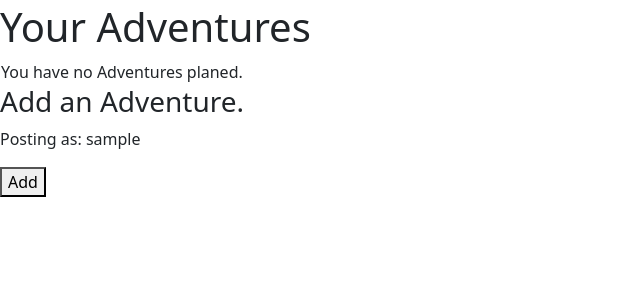
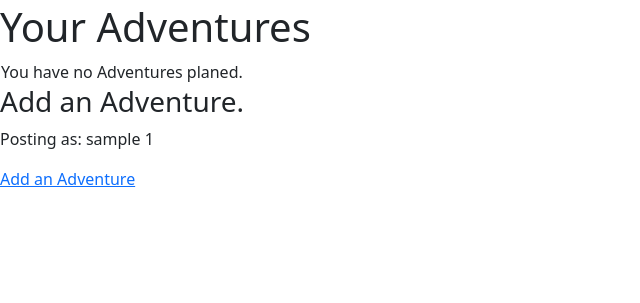
Before and after one commit to Jesdah/ganga_travel, a Django app: page / in a window 1280 px wide. Shown: the part 53-356 px from the top of the page, without its empty margins (0-640 px from the left). Run offline with Django 4.2, Linux system fonts and the light colour scheme; the visitor is signed in with stand-in values (Sample User, id 1); data that the repository does not hold is empty; some libraries are stand-ins or nearby versions.

Commit message:
finnish functions for add, delete, edit adventures and posts in views

```diff
--- a/blog/forms.py
+++ b/blog/forms.py
@@ -5,12 +5,12 @@ from django import forms
 class AdventureForm(forms.ModelForm):
     class Meta:
         model = Adventure
-        fields = ('name', 'date',)
+        fields = ('name', 'date', 'featured_image')
 
 class PostForm(forms.ModelForm):
     class Meta:
         model= Post
-        fields = ('title', 'content',)
+        fields = ('title', 'content', 'featured_image')
 
 class CommentForm(forms.ModelForm):
     class Meta:
--- a/blog/models.py
+++ b/blog/models.py
@@ -7,7 +7,7 @@ from cloudinary.models import CloudinaryField
 class Adventure(models.Model):
     name = models.CharField(max_length=50, unique=True)
     date= models.DateField()
-    author = models.ForeignKey(User, on_delete=models.CASCADE, default=1, related_name="blog_adventure")
+    author = models.ForeignKey(User, on_delete=models.CASCADE, related_name="blog_adventure")
     featured_image = CloudinaryField('image', default='placeholder')
 
     class Meta:
--- a/blog/views.py
+++ b/blog/views.py
@@ -1,7 +1,7 @@
 from django.shortcuts import render, get_object_or_404, reverse,  redirect
 from django.views import generic, View
 from django.http import HttpResponseRedirect
-from .models import Post, Adventure
+from .models import Post, Adventure, User
 from .forms import CommentForm, AdventureForm, PostForm
 
 
@@ -28,6 +28,8 @@ class AdventureDetail(View):
             }
         )
 
+
+
     def post(self, request, adventure_id, *args, **kwargs):
         queryset=Adventure.objects.filter()
         adventure= get_object_or_404(queryset, id = adventure_id)
@@ -38,7 +40,7 @@ class AdventureDetail(View):
             post=post_form.save(commit=False)
             post.adventure= adventure
             post.save()
-
+            return redirect('home')
         return render(
             request,
             'post.html',{
@@ -46,153 +48,63 @@ class AdventureDetail(View):
             }
         )
 
-# def get_adventure_list(request):
-
-#     adventures = Adventure.objects.all()
-#     context= {
-#         'adventures': adventures
-#     }
-#     return render(request, 'index.html', context)
 
 
-# def add_adventure(request):
-#     if request.method == 'POST':
-#         form= AdventureForm(request.POST)
-#         if form.is_valid():
-#             form.save()
-#             return redirect('get_adventure_list')
-#     form= AdventureForm()
-#     context= {
-#         'form': form
-#     }
-#     return render(request,'add_adventure.html', context)
+def add_adventure(request, author_id):
+    queryset=User.objects.filter()
+    current_user = get_object_or_404(queryset,id=author_id)
+    if request.method == 'POST':
+        adventure_form= AdventureForm(request.POST)
+        adventure_user = Adventure.author
+        if adventure_form.is_valid():
+
+            adventure_user=adventure_form.save(commit=False)
+            adventure_user.author= current_user
+            adventure_user.save()
+            return redirect('home')
+    return render(
+            request,
+            'add_adventure.html',{
+                'adventure_form': AdventureForm()
+            }
+        )
 
 
-# def edit_adventure(request, adventure_id):
-#     adventure= get_object_or_404(Adventure, id=adventure_id)
-#     if request.method=='POST':
-#         form= AdventureForm(request.POST, instance=adventure)
-#         if form.is_valid():
-#             form.save()
-#             return redirect('get_adventure_list')
-#     form=AdventureForm(instance=adventure)
-#     context= {
-#         'form': form
-#     }
-#     return render(request,'edit_adventure.html', context)
+def edit_adventure(request, adventure_id):
+    adventure= get_object_or_404(Adventure, id=adventure_id)
+    if request.method=='POST':
+        form= AdventureForm(request.POST, instance=adventure)
+        if form.is_valid():
+            form.save()
+            return redirect('home')
+    form=AdventureForm(instance=adventure)
+    context= {
+        'form': form
+    }
+    return render(request,'edit_adventure.html', context)
 
 
-# def delete_adventure(request, adventure_id):
-#     adventure= get_object_or_404(Adventure, id=adventure_id)
-#     adventure.delete()
-#     return redirect('get_adventure_list')
-
-# # class PostList(generic.ListView):
-# #     model = Post
-# #     queryset = Post.objects.order_by("created_on")
-# #     template_name = "edit_adventure.html"
-# #     paginate_by = 6
-
-# def get_post_list(request, adventure_id):
-
-#     posts = Post.objects.all()
-#     context= {
-#         'posts': posts
-#     }
-#     return render(request, 'post.html', context)
+def delete_adventure(request, adventure_id):
+    adventure= get_object_or_404(Adventure, id=adventure_id)
+    adventure.delete()
+    return redirect('home')
 
 
-# def add_post(request, adventure_id):
-#     if request.method == 'POST':
-#         post_form= PostForm(request.POST)
-#         if post_form.is_valid():
-#             post_form.save()
-#             return redirect('get_post_list')
-#     post_form= PostForm()
-#     context= {
-#         'post_form': post_form
-#     }
-#     return render(request, 'add_post.html', context)
+def edit_post(request, post_id):
+    post= get_object_or_404(Post, id=post_id)
+    if request.method=='POST':
+        post_form= PostForm(request.POST, instance=post)
+        if post_form.is_valid():
+            post_form.save()
+            return redirect('home')
+    post_form=PostForm(instance=post)
+    context= {
+        'post_form': post_form
+    }
+    return render(request,'edit_post.html', context)
 
 
-# def edit_post(request, post_id):
-#     post= get_object_or_404(Post, id=post_id)
-#     if request.method=='POST':
-#         post_form= PostForm(request.POST, instance=post)
-#         if post_form.is_valid():
-#             post_form.save()
-#             return redirect('get_post_list')
-#     post_form=PostForm(instance=post)
-#     context= {
-#         'post_form': post_form
-#     }
-#     return render(request,'edit_post.html', context)
-
-
-# def delete_post(request, post_id):
-#     post= get_object_or_404(Post, id=post_id)
-#     post.delete()
-#     return redirect('get_post_list')
-
-
-
-# # def get(request, adventure_id):
-
-# #     adventure = get_object_or_404(Adventure, id=adventure_id)
-# #     post = adventure.post.order_by("-created_on")
-# #     liked = False
-# #     if post.likes.filter(id=request.user.id).exists():
-# #         liked = True
-
-# #     return render(
-# #         request,
-# #         "post.html",
-# #         {
-# #             "adventure": adventure,
-# #             "post": post,
-# #             "liked": liked,
-# #         },
-# #     )
-
-# # def post(request, adventure_id):
-
-
-# #     adventure = get_object_or_404(Adventure, id=adventure_id)
-# #     post = adventure.post.order_by("-created_on")
-# #     liked = False
-# #     if post.likes.filter(id=request.user.id).exists():
-# #         liked = True
-
-# #     post_form = PostForm(data=request.POST)
-# #     if post_form.is_valid():
-# #         post_form.instance.email = request.user.email
-# #         post_form.instance.name = request.user.username
-# #         post = post_form.save(commit=False)
-# #         post.adventure = post
-# #         post.save()
-# #     else:
-# #         post_form = PostForm()
-
-# #     return render(
-# #         request,
-# #         "post.html",
-# #         {
-# #             "adventure": adventure,
-# #             "post": post,
-# #             "liked": liked
-# #         },
-# #     )
-
-
-# class PostLike(View):
-
-#     def post(self, request, slug, *args, **kwargs):
-#         post = get_object_or_404(Post, slug=slug)
-#         if post.likes.filter(id=request.user.id).exists():
-#             post.likes.remove(request.user)
-#         else:
-#             post.likes.add(request.user)
-
-#         return HttpResponseRedirect(reverse('post_detail', args=[slug]))
-
-# Create your views here.
+def delete_post(request, post_id):
+    post= get_object_or_404(Post, id=post_id)
+    post.delete()
+    return redirect('home')
--- a/ganga_travel/urls.py
+++ b/ganga_travel/urls.py
@@ -23,13 +23,13 @@ urlpatterns = [
     path('admin/', admin.site.urls),
     path("", views.AdventureList.as_view(), name="home"),
     # path("", views.get_adventure_list, name="get_adventure_list"),
-    path('add', views.AdventureList.as_view(), name='add'),
-    # path('edit/<adventure_id>', views.edit_adventure, name = 'edit'),
-    # path('delete/<adventure_id>', views.delete_adventure, name='delete'),
+    path('add/<author_id>', views.add_adventure, name='add'),
+    path('edit/<adventure_id>', views.edit_adventure, name = 'edit'),
+    path('delete/<adventure_id>', views.delete_adventure, name='delete'),
     path('<int:adventure_id>/', views.AdventureDetail.as_view(), name='get_post_list'),
     # path('add_post/', views.add_post, name='add_post'),
-    # path('edit_post/<post_id>', views.edit_post, name = 'edit_post'),
-    # path('delete_post/<post_id>', views.delete_post, name='delete_post'),
+    path('edit_post/<post_id>', views.edit_post, name = 'edit_post'),
+    path('delete_post/<post_id>', views.delete_post, name='delete_post'),
     path('summernote/', include('django_summernote.urls')),
     path("accounts/", include("allauth.urls")),
 ]
--- a/templates/index.html
+++ b/templates/index.html
@@ -26,11 +26,6 @@
     {% endfor %}
 </table>
 <h3>Add an Adventure.</h3>
-<p>Posting as: {{ user.username }}</p>
-<form method="POST">
-    {{ adventure_form|crispy }}
-    {% csrf_token %}
-    <button type="submit">Add</button>
-</form>
-<!-- <a href="/add">Add an Adventure</a> -->
+<p>Posting as: {{ user.username }} {{user.id}}</p>
+<a href="/add/{{ user.id }}">Add an Adventure</a>
 {% endblock %}
```
Also changed, not shown: templates/add_adventure.html (+8 -11 lines), blog/migrations/0003_alter_adventure_author.py (added).
